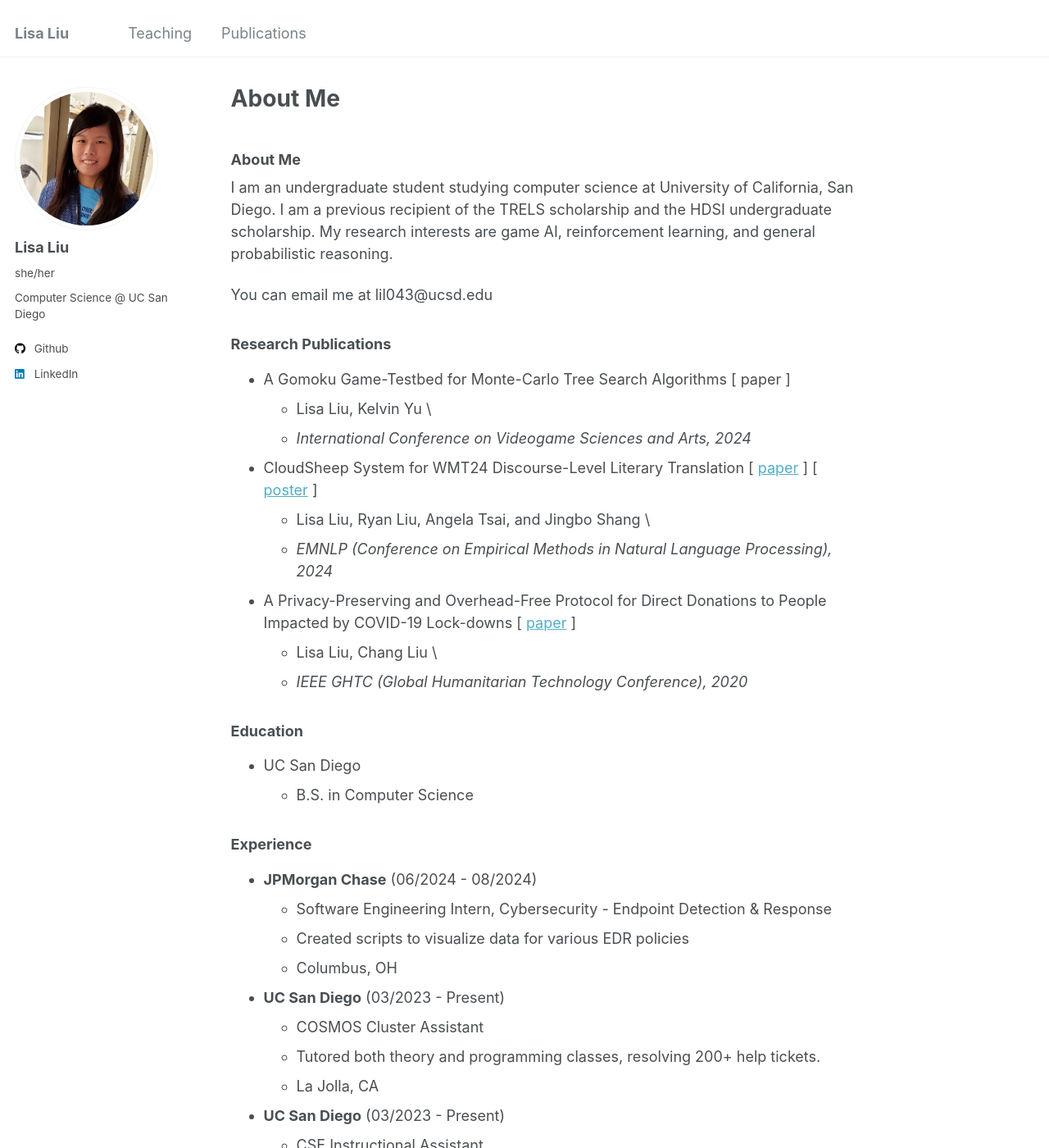
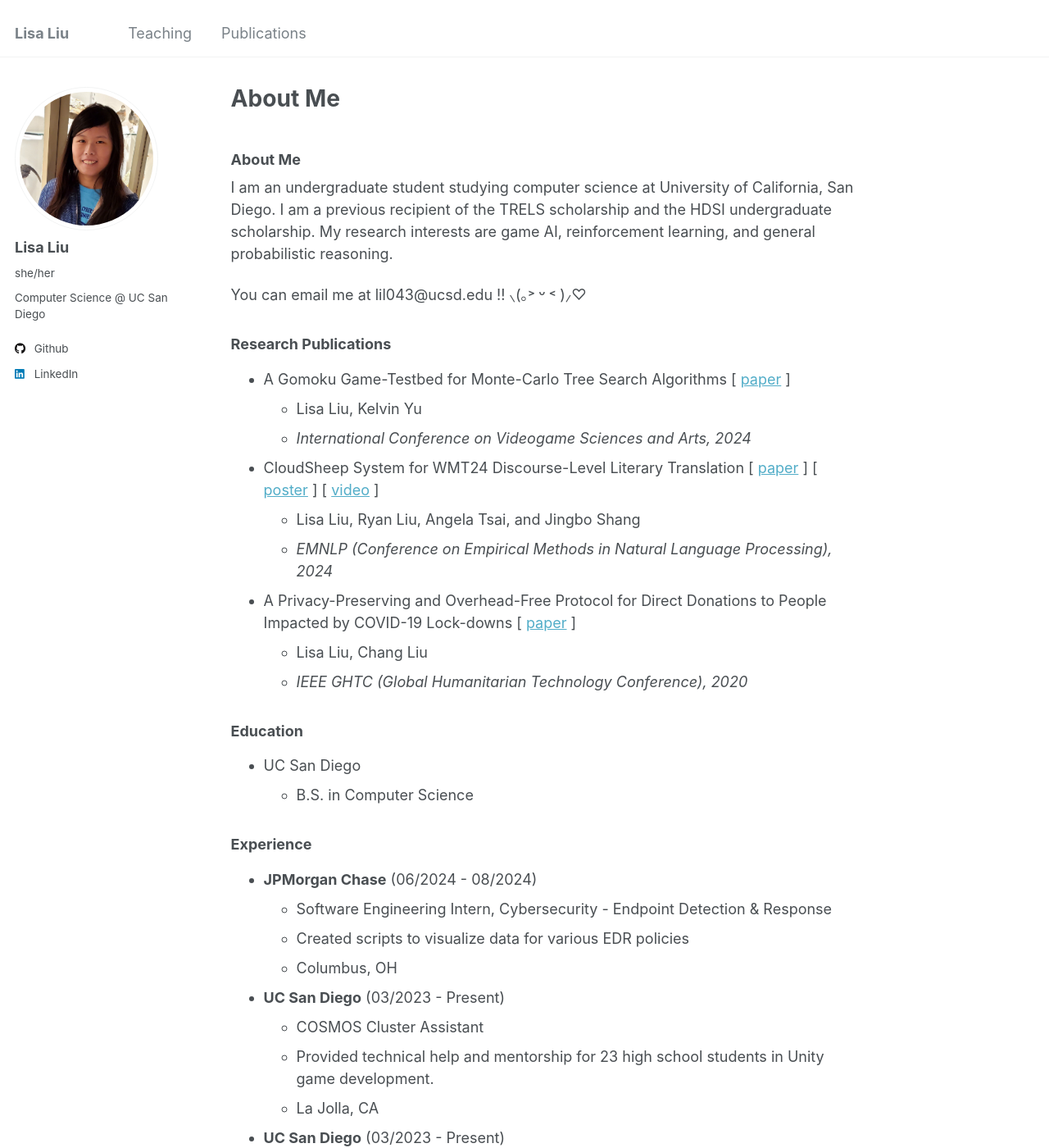
Before and after one commit to lisasiliu/lisasiliu.github.io, a Jekyll site: the page built from _pages/about.md, in a window 1280 px wide and 1400 px high. Shown: the whole window at 82% size. Built offline with Jekyll 4.4.1, drawn with Linux system fonts in a browser that asks for light colours; our own code applies the rules of GitHub Pages for plain Markdown files; some of the changed text lies outside the part shown.

Commit message:
adding papers + videos for papers

```diff
--- a/_pages/about.md
+++ b/_pages/about.md
@@ -9,22 +9,22 @@ redirect_from:
 ### About Me
 I am an undergraduate student studying computer science at University of California, San Diego. I am a previous recipient of the TRELS scholarship and the HDSI undergraduate scholarship. My research interests are game AI, reinforcement learning, and general probabilistic reasoning.
 
-You can email me at lil043@ucsd.edu
+You can email me at lil043@ucsd.edu !! ⸜(｡˃ ᵕ ˂ )⸝♡
 
 ### Research Publications
-- A Gomoku Game-Testbed for Monte-Carlo Tree Search Algorithms [ paper ] \
-  - Lisa Liu, Kelvin Yu \
+- A Gomoku Game-Testbed for Monte-Carlo Tree Search Algorithms [ [paper](files/vj_gomoku_mcts.pdf) ]
+  - Lisa Liu, Kelvin Yu
   - _International Conference on Videogame Sciences and Arts, 2024_
-- CloudSheep System for WMT24 Discourse-Level Literary Translation [ [paper](https://www2.statmt.org/wmt24/pdf/2024.wmt-1.95.pdf) ] [ [poster](files/hdsi_poster.pdf) ] \
-  - Lisa Liu, Ryan Liu, Angela Tsai, and Jingbo Shang \
+- CloudSheep System for WMT24 Discourse-Level Literary Translation [ [paper](https://www2.statmt.org/wmt24/pdf/2024.wmt-1.95.pdf) ] [ [poster](files/hdsi_poster.pdf) ] [ [video](files/hdsi_presentation.mp4) ]
+  - Lisa Liu, Ryan Liu, Angela Tsai, and Jingbo Shang
   - _EMNLP (Conference on Empirical Methods in Natural Language Processing), 2024_
-- A Privacy-Preserving and Overhead-Free Protocol for Direct Donations to People Impacted by COVID-19 Lock-downs [ [paper](https://ieeexplore.ieee.org/stamp/stamp.jsp?tp=&arnumber=9342887) ] \
-  - Lisa Liu, Chang Liu \
+- A Privacy-Preserving and Overhead-Free Protocol for Direct Donations to People Impacted by COVID-19 Lock-downs [ [paper](https://ieeexplore.ieee.org/stamp/stamp.jsp?tp=&arnumber=9342887) ]
+  - Lisa Liu, Chang Liu
   - _IEEE GHTC (Global Humanitarian Technology Conference), 2020_
 
 ### Education
 - UC San Diego
-    - B.S. in Computer Science
+  - B.S. in Computer Science
 
 ### Experience
 - **JPMorgan Chase** (06/2024 - 08/2024)
@@ -33,7 +33,7 @@ You can email me at lil043@ucsd.edu
     - Columbus, OH
 - **UC San Diego** (03/2023 - Present)
     - COSMOS Cluster Assistant
-    - Tutored both theory and programming classes, resolving 200+ help tickets.
+    - Provided technical help and mentorship for 23 high school students in Unity game development.
     - La Jolla, CA
 - **UC San Diego** (03/2023 - Present)
     - CSE Instructional Assistant
@@ -43,3 +43,8 @@ You can email me at lil043@ucsd.edu
     - TRELS scholarship recipient
     - Created web prototype for an accurate bunny genetic game.
     - La Jolla, CA
+- **AI4ALL - Stanford** (06/2019 - Present)
+    - Chapter Lead, Head Chapter Lead, Student Coordinator
+    - Built a community and supported underrepresented groups in learning AI.
+    - Led a team of 15 chapter leads and acted as a liason for the AI4ALL staff.
+    - Guided 5 teams of students in creating their first machine learning project over a 13-week program.
```
Also changed, not shown: 8 other files.
